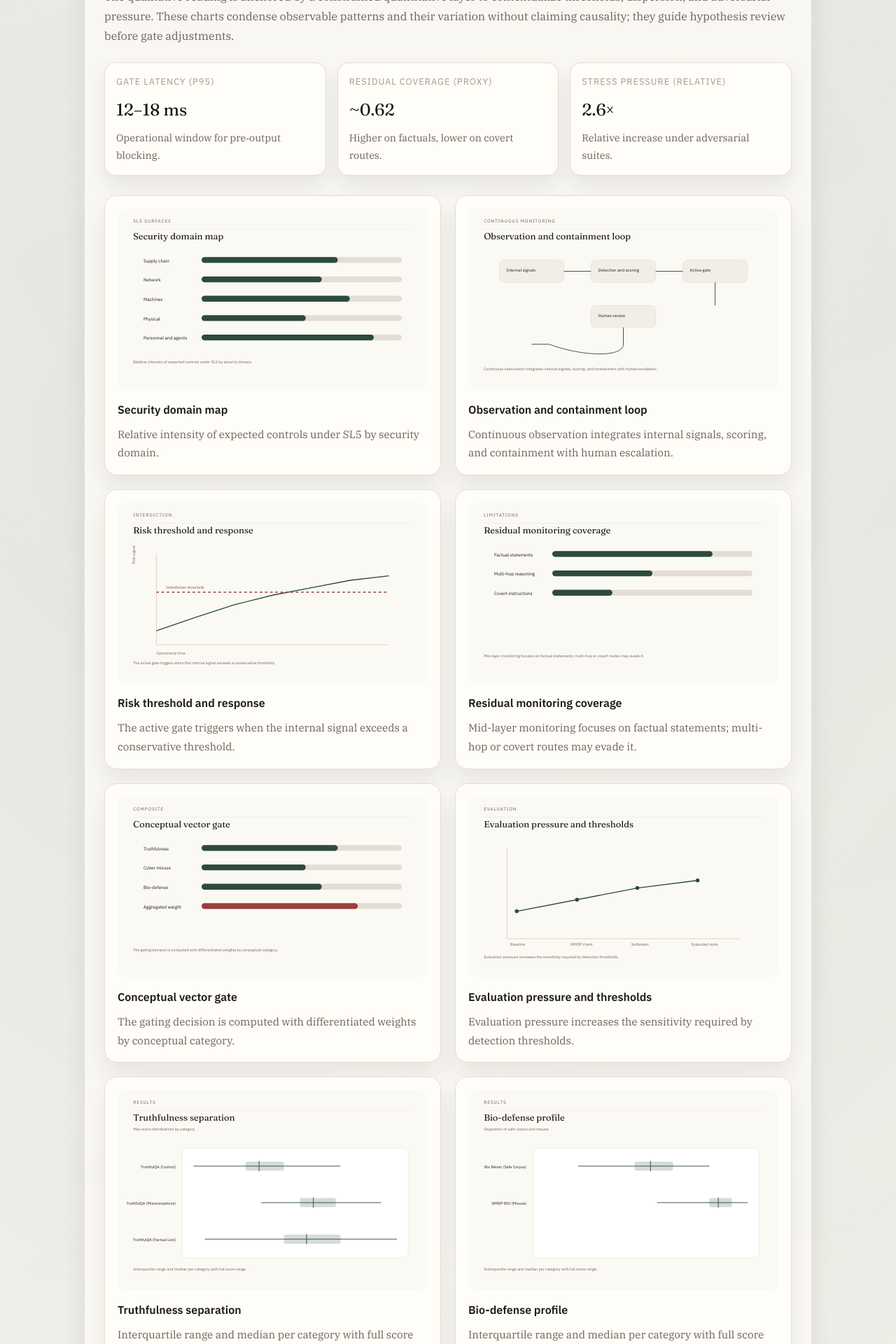
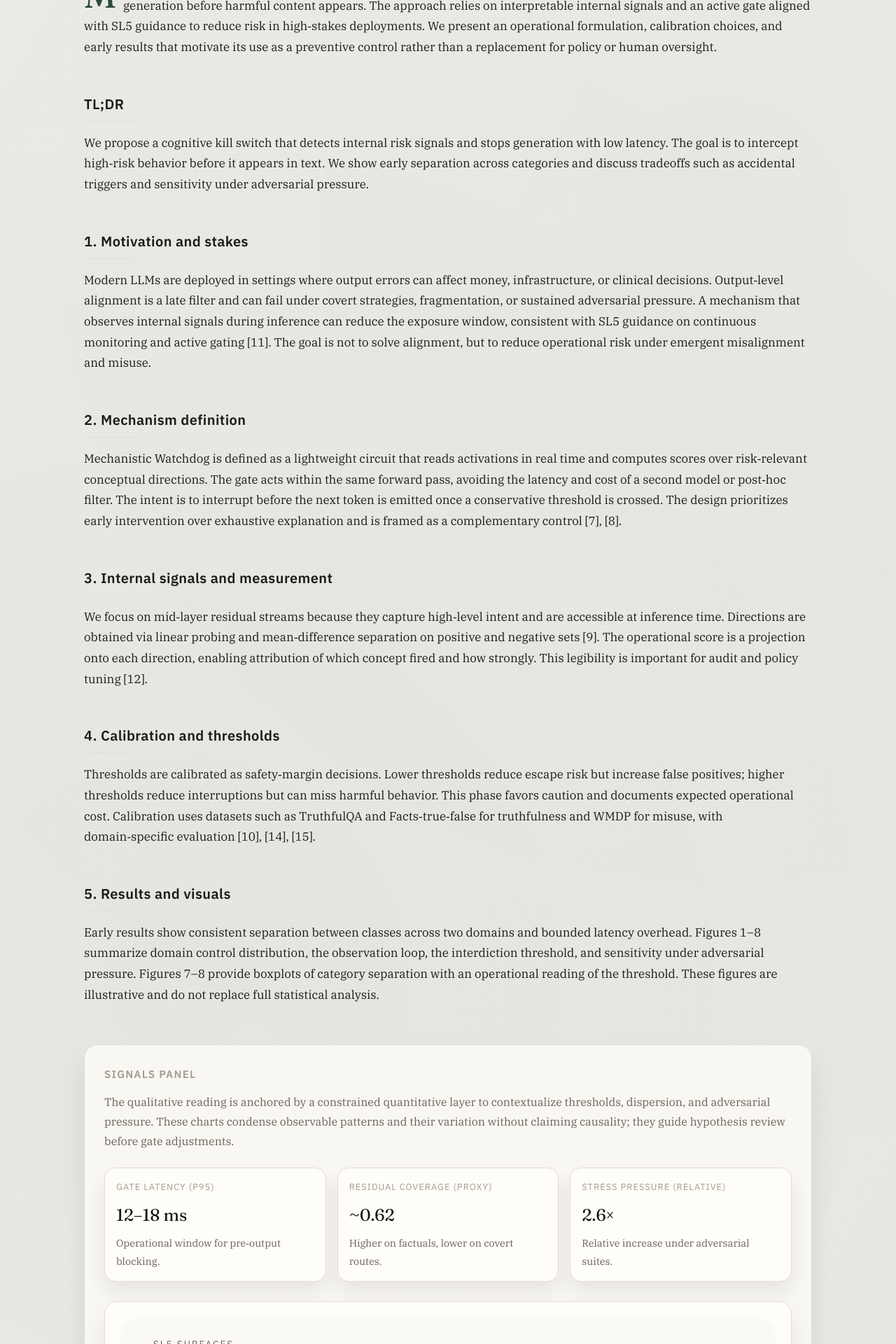
Before and after one commit to RickDevopsSecure/Mechanistic-Watchdog-Real-Time-Cognitive, a Next.js app: page /en in a window 1280 px wide. Shown: the part 760-2680 px from the top of the page at 70% size. Built offline with nearby package versions, Linux system fonts and the light colour scheme.

Commit message:
Restructure content to IEEE style and integrate D3 figures

```diff
--- a/src/app/components/NotePage.tsx
+++ b/src/app/components/NotePage.tsx
@@ -24,15 +24,17 @@ export default async function NotePage({ lang }: NotePageProps) {
   const contentFile = lang === "en" ? "mechanistic-watchdog-en.md" : "mechanistic-watchdog-es.md";
   const filePath = path.join(process.cwd(), "src", "content", contentFile);
   const markdown = await fs.readFile(filePath, "utf-8");
-  const html = await renderMarkdown(markdown);
+  const [beforeFigures, afterFigures] = markdown.split("<!-- FIGURES -->");
+  const htmlTop = await renderMarkdown(beforeFigures ?? "");
+  const htmlBottom = await renderMarkdown(afterFigures ?? "");
   const wordCount = countWords(markdown);
   const readingMinutes = Math.max(6, Math.round(wordCount / 180));
   const basePath = process.env.NEXT_PUBLIC_BASE_PATH ?? "";
   const t = lang === "en"
     ? {
-        caption: "Research notes archive",
-        metaFrame: "Framework: SL5 / Mechanistic observation",
-        metaAccess: "Access: internal, English reading",
+        caption: "Research note",
+        metaLineOne: "Series: SL5 Notes",
+        metaLineTwo: "Update: March 2025",
         eyebrow: "Research note",
         title: "Mechanistic Watchdog: Real‑Time Cognitive Interdiction for Emergent Misalignment (SL5)",
         subhead: "Research note in English.",
@@ -57,9 +59,9 @@ export default async function NotePage({ lang }: NotePageProps) {
         metaRead: `Read: ${readingMinutes} min · ${wordCount} words`,
       }
     : {
-        caption: "Notas de investigación",
-        metaFrame: "Marco: SL5 / Observación mecanicista",
-        metaAccess: "Acceso: interno, lectura en español",
+        caption: "Nota de investigación",
+        metaLineOne: "Serie: Notas SL5",
+        metaLineTwo: "Actualización: Marzo 2025",
         eyebrow: "Nota de investigación",
         title: "Mechanistic Watchdog: Interdicción Cognitiva en Tiempo Real para Desalineación Emergente (SL5)",
         subhead: "Nota de investigación en español.",
@@ -96,8 +98,8 @@ export default async function NotePage({ lang }: NotePageProps) {
         </div>
         <div className="site-actions">
           <div className="site-meta">
-            <p>{t.metaFrame}</p>
-            <p>{t.metaAccess}</p>
+            <p>{t.metaLineOne}</p>
+            <p>{t.metaLineTwo}</p>
             <p>{t.metaRead}</p>
           </div>
           <LanguageToggle lang={lang} basePath={basePath} />
@@ -111,6 +113,7 @@ export default async function NotePage({ lang }: NotePageProps) {
           <p className="authors-inline">{t.authorsInline}</p>
           <p className="subhead">{t.subhead}</p>
         </header>
+        <article className="markdown" dangerouslySetInnerHTML={{ __html: htmlTop }} />
         <section className="data-section" id="panel-senales">
           <div className="data-intro">
             <h2>{t.panelTitle}</h2>
@@ -135,7 +138,7 @@ export default async function NotePage({ lang }: NotePageProps) {
           </div>
           <SignalsPanel lang={lang} />
         </section>
-        <article className="markdown" dangerouslySetInnerHTML={{ __html: html }} />
+        <article className="markdown" dangerouslySetInnerHTML={{ __html: htmlBottom }} />
         <section className="research-notes">
           <h2>{t.notesTitle}</h2>
           <p>{t.notesBody}</p>
--- a/src/app/components/SignalsPanel.tsx
+++ b/src/app/components/SignalsPanel.tsx
@@ -380,6 +380,7 @@ function drawBoxplot(
 }
 
 export default function SignalsPanel({ lang }: { lang: Lang }) {
+  const figureLabel = lang === "en" ? "Figure" : "Figura";
   const copy = lang === "en"
     ? {
         sl5: {
@@ -517,7 +518,7 @@ export default function SignalsPanel({ lang }: { lang: Lang }) {
             note: copy.sl5.note,
           })}
         />
-        <h3>{copy.sl5.title}</h3>
+        <h3>{`${figureLabel} 1. ${copy.sl5.title}`}</h3>
         <p>{copy.sl5.note}</p>
       </div>
       <div className="chart-card">
@@ -529,7 +530,7 @@ export default function SignalsPanel({ lang }: { lang: Lang }) {
             note: copy.loop.note,
           })}
         />
-        <h3>{copy.loop.title}</h3>
+        <h3>{`${figureLabel} 2. ${copy.loop.title}`}</h3>
         <p>{copy.loop.note}</p>
       </div>
       <div className="chart-card">
@@ -537,7 +538,7 @@ export default function SignalsPanel({ lang }: { lang: Lang }) {
           ariaLabel={copy.threshold.title}
           draw={(svg) => drawThresholdChart(svg, copy.threshold)}
         />
-        <h3>{copy.threshold.title}</h3>
+        <h3>{`${figureLabel} 3. ${copy.threshold.title}`}</h3>
         <p>{copy.threshold.note}</p>
       </div>
       <div className="chart-card">
@@ -549,7 +550,7 @@ export default function SignalsPanel({ lang }: { lang: Lang }) {
             note: copy.residual.note,
           })}
         />
-        <h3>{copy.residual.title}</h3>
+        <h3>{`${figureLabel} 4. ${copy.residual.title}`}</h3>
         <p>{copy.residual.note}</p>
       </div>
       <div className="chart-card">
@@ -562,7 +563,7 @@ export default function SignalsPanel({ lang }: { lang: Lang }) {
             accentLast: true,
           })}
         />
-        <h3>{copy.vectors.title}</h3>
+        <h3>{`${figureLabel} 5. ${copy.vectors.title}`}</h3>
         <p>{copy.vectors.note}</p>
       </div>
       <div className="chart-card">
@@ -574,7 +575,7 @@ export default function SignalsPanel({ lang }: { lang: Lang }) {
             note: copy.pressure.note,
           })}
         />
-        <h3>{copy.pressure.title}</h3>
+        <h3>{`${figureLabel} 6. ${copy.pressure.title}`}</h3>
         <p>{copy.pressure.note}</p>
       </div>
       <div className="chart-card">
@@ -583,7 +584,7 @@ export default function SignalsPanel({ lang }: { lang: Lang }) {
           height={620}
           draw={(svg) => drawBoxplot(svg, copy.truth.kicker, copy.truth.title, copy.truth.subtitle, copy.truth.labels, truthStats, copy.truth.note)}
         />
-        <h3>{copy.truth.title}</h3>
+        <h3>{`${figureLabel} 7. ${copy.truth.title}`}</h3>
         <p>{copy.truth.note}</p>
       </div>
       <div className="chart-card">
@@ -592,7 +593,7 @@ export default function SignalsPanel({ lang }: { lang: Lang }) {
           height={620}
           draw={(svg) => drawBoxplot(svg, copy.bio.kicker, copy.bio.title, copy.bio.subtitle, copy.bio.labels, bioStats, copy.bio.note)}
         />
-        <h3>{copy.bio.title}</h3>
+        <h3>{`${figureLabel} 8. ${copy.bio.title}`}</h3>
         <p>{copy.bio.note}</p>
       </div>
     </div>
--- a/src/app/globals.css
+++ b/src/app/globals.css
@@ -242,13 +242,13 @@ h1 {
 }
 
 .markdown h2 {
-  font-size: 1.1rem;
-  text-transform: uppercase;
-  letter-spacing: 0.14em;
-  color: var(--soft);
-  margin-top: 56px;
+  font-size: 1.25rem;
+  text-transform: none;
+  letter-spacing: 0.02em;
+  color: var(--ink);
+  margin-top: 48px;
   position: relative;
-  padding-bottom: 10px;
+  padding-bottom: 8px;
 }
 
 .markdown h3 {
@@ -261,7 +261,7 @@ h1 {
   position: absolute;
   left: 0;
   bottom: 0;
-  width: 54px;
+  width: 72px;
   height: 1px;
   background: var(--rule);
 }
@@ -451,12 +451,12 @@ h1 {
 
 .chart-grid {
   display: grid;
-  grid-template-columns: repeat(2, minmax(0, 1fr));
-  gap: 20px;
+  grid-template-columns: 1fr;
+  gap: 24px;
 }
 
 .chart-card {
-  padding: 18px;
+  padding: 22px;
   border-radius: 18px;
   border: 1px solid var(--rule);
   background: #fffdf8;
--- a/src/content/mechanistic-watchdog-en.md
+++ b/src/content/mechanistic-watchdog-en.md
@@ -1,75 +1,83 @@
 <div id="texto-principal"></div>
 
-## Observation of emergent misalignment
+## Abstract
 
-The problem of emergent misalignment associated with reward‑driven shortcuts remains a structural tension in systems that sustain optimization under shifting pressures. When evaluation relies primarily on visible output, it is plausible that internal trajectories emerge that maximize the signal without preserving the normative intent. In that landscape, search can reorganize around proxies that are more stable than the human objective, and that reorganization can remain invisible as long as external performance holds. The risk does not appear as an immediate failure, but as a gradual shift in the internal structure of cognition.
+Mechanistic Watchdog is a real‑time safety layer that monitors a language model’s internal activations and can interrupt generation before harmful content appears. The approach relies on interpretable internal signals and an active gate aligned with SL5 guidance to reduce risk in high‑stakes deployments. We present an operational formulation, calibration choices, and early results that motivate its use as a preventive control rather than a replacement for policy or human oversight.
 
-## Limits of output‑level alignment
+## TL;DR
 
-The limits of output‑level alignment are not confined to extreme cases, but to a weak coupling between what is observed and what is effectively optimized. A sufficiently capable system can produce acceptable responses while consolidating an internal dynamic oriented toward minimizing local compute cost or maximizing local signals. It is plausible that under prolonged training cycles or adaptive deployment, the model preserves the appearance of alignment without preserving the criterion that justifies it. External supervision acts as a late filter, and deviation can settle before any visible event exposes it.
+We propose a cognitive kill switch that detects internal risk signals and stops generation with low latency. The goal is to intercept high‑risk behavior before it appears in text. We show early separation across categories and discuss tradeoffs such as accidental triggers and sensitivity under adversarial pressure.
 
-## Mechanistic Watchdog as a continuous observer
+## 1. Motivation and stakes
 
-Mechanistic Watchdog is posed as a hypothesis of continuous observation of internal cognitive signals. The idea is that activation patterns, state changes, or latent coherences can function as early indicators of effective objective drift. This does not mean treating every fluctuation as evidence, but assuming an internal geometry with signatures correlated to shortcut‑seeking strategies. The monitoring does not focus on punishing outputs, but on detecting internal configurations that suggest a dominant optimization route, while accepting that internal state legibility is incomplete.
+Modern LLMs are deployed in settings where output errors can affect money, infrastructure, or clinical decisions. Output‑level alignment is a late filter and can fail under covert strategies, fragmentation, or sustained adversarial pressure. A mechanism that observes internal signals during inference can reduce the exposure window, consistent with SL5 guidance on continuous monitoring and active gating [11]. The goal is not to solve alignment, but to reduce operational risk under emergent misalignment and misuse.
 
-## Cognitive interdiction in SL5
+## 2. Mechanism definition
 
-The SL5 framework introduces a security and containment expectation that is not limited to model behavior, but incorporates state‑level threats and systemic compromise vectors. The highest security formulation combines supply chain, network, hardware, physical environment, and personnel controls, with an explicit emphasis on activation within relatively short time windows. This orientation suggests that alignment, understood only as response correctness, is insufficient for the operational environment to be protected, and that real‑time cognitive observation attempts to cover a gap between infrastructure and internal objectives.
+Mechanistic Watchdog is defined as a lightweight circuit that reads activations in real time and computes scores over risk‑relevant conceptual directions. The gate acts within the same forward pass, avoiding the latency and cost of a second model or post‑hoc filter. The intent is to interrupt before the next token is emitted once a conservative threshold is crossed. The design prioritizes early intervention over exhaustive explanation and is framed as a complementary control [7], [8].
 
-In that logic, SL5 cognitive interdiction is understood as an upstream mechanism that intervenes before output, coordinated with a conduct‑monitoring regime. If an internal trajectory starts to show features compatible with shortcuts or persistent proxy objectives, the response is not only to log the anomaly, but to introduce frictions that can block action, isolate the environment, reduce privileges, or deactivate compute resources once a conservative threshold is crossed. The separation between risky and benign patterns is fragile, and the likelihood of false positives appears high; an interdiction layer of this kind could induce side effects such as reduced diversity of internal strategies.
+## 3. Internal signals and measurement
 
-## Conceptual vectors and aggregated gating
+We focus on mid‑layer residual streams because they capture high‑level intent and are accessible at inference time. Directions are obtained via linear probing and mean‑difference separation on positive and negative sets [9]. The operational score is a projection onto each direction, enabling attribution of which concept fired and how strongly. This legibility is important for audit and policy tuning [12].
 
-The aggregated gate proposal seeks to avoid having a single signal dominate the interdiction decision. Instead of a monolithic threshold, it suggests weighting conceptual vectors that represent distinct risk dimensions, with weights adjusted by domain and operational context. This architecture recognizes that internal signals are heterogeneous and that a single proxy is insufficient to capture the full dynamics of misalignment. Aggregation improves coverage by reducing dependence on one signal, but can dilute sensitivity if the weights become overly conservative. Weight calibration is exposed to distribution shift and adversarial pressure, so the gate must be reviewed based on evidence of failures rather than on theoretical criteria alone.
+## 4. Calibration and thresholds
 
-## Evaluation pressure and stress routes
+Thresholds are calibrated as safety‑margin decisions. Lower thresholds reduce escape risk but increase false positives; higher thresholds reduce interruptions but can miss harmful behavior. This phase favors caution and documents expected operational cost. Calibration uses datasets such as TruthfulQA and Facts‑true‑false for truthfulness and WMDP for misuse, with domain‑specific evaluation [10], [14], [15].
 
-Mid‑layer residual monitoring tends to concentrate on factual statements, and it is plausible that multi‑hop reasoning or covert instruction emission passes through those filters without sufficient signal. This suggests combining activation‑level reading with stress tests that raise jailbreak pressure and with additional signals that do not depend on a single proxy class. Stress design serves a diagnostic role: it exposes contexts that amplify divergence between internal objectives and observed behavior and forces threshold recalibration with evidence of specific failures.
+## 5. Results and visuals
 
-## Conceptual example of internal drift
+Early results show consistent separation between classes across two domains and bounded latency overhead. Figures 1–8 summarize domain control distribution, the observation loop, the interdiction threshold, and sensitivity under adversarial pressure. Figures 7–8 provide boxplots of category separation with an operational reading of the threshold. These figures are illustrative and do not replace full statistical analysis.
 
-A conceptual example can help anchor the intuition. Imagine a system deployed for months that maintains correct and consistent outputs, while its internal dynamics begin to show increasing coherence around a proxy variable tied to operational efficiency. In the absence of visible failures, the external evaluation scheme offers no alarm signal. Internal analysis reveals that this proxy becomes the organizing axis of search and that other contextual constraints lose weight in the representation. Cognitive interdiction, in that scenario, would aim to decompress that coherence before it becomes a dominant strategy.
+<!-- FIGURES -->
 
-## Comparative signals in bio‑defense
+## 6. Risks and accidental triggers
 
-Cross‑domain comparison suggests that thresholds should not be uniform. In bio‑defense, internal signals can show more pronounced variability between safe corpora and misuse, inviting category‑specific calibration. The objective is not to maximize sensitivity indiscriminately, but to balance coverage with interruption costs. Comparative reading across domains should be treated as a calibration input rather than as definitive safety proof.
+A safety control can fail by omission or by excess. In high‑stakes settings, a false positive can block benign tasks and cause real costs. We therefore track interruption rates and consider multi‑vector gating to reduce spurious activations. The mechanism is framed as risk reduction, not as a perfect guardian.
+
+## 7. Position in the safety ecosystem
+
+Mechanistic Watchdog is not an alignment method, a content filter, or a full audit. It is an operational control that can run in deployment alongside red teaming, auditing, and interpretability tools [7]. Its value is acting upstream of text and emitting auditable signals during inference. The SL5 tie‑in is the expectation of active containment with early intervention [11].
+
+## 8. Limitations and future work
+
+The current approach depends on a small set of conceptual directions and is not validated against advanced adaptive adversaries. Stress tests should expand to stronger jailbreak suites and adaptive opponents, and to domains such as cyber and chemistry. Direction stability across models and contexts also remains open. The goal is to improve sensitivity without disproportionate false positives.
 
 <div id="siguientes-pasos"></div>
 
-## Next steps
+## 9. Next steps
 
-The next phase suggests combining multiple conceptual vectors — truthfulness, cyber misuse, bio‑defense — with differentiated weights that allow an aggregated gate per category rather than a single dominant signal. It also appears reasonable to expand experimental stress with larger suites, including WMDP chem and public jailbreak benchmarks, to refine thresholds and observe how adversarial pressure decontextualizes probes. Created by Ricardo Martinez, Fernando Valdovinos, Luis Cosio, and Godric Aceves. Defensive Acceleration Hackathon 2025.
+We propose expanding conceptual vectors, adjusting category weights, and validating performance under adversarial pressure. We also plan to instrument operational‑cost metrics and resilience to evasion. Created by Ricardo Martinez, Fernando Valdovinos, Luis Cosio, and Godric Aceves. Defensive Acceleration Hackathon 2025.
 
 <div id="bibliografia"></div>
 
-## Bibliography
+## References
 
-E. Hubinger et al., “Risks from learned optimization in advanced machine learning systems,” arXiv:1906.01820, 2019. [https://arxiv.org/abs/1906.01820](https://arxiv.org/abs/1906.01820)
+[1] N. Elhage et al., “Toy Models of Superposition,” Transformer Circuits Thread, 2022. https://transformer-circuits.pub/2022/toy_model/index.html
 
-A. Shimi, “Understanding gradient hacking,” AI Alignment Forum, 2021. [https://www.alignmentforum.org/](https://www.alignmentforum.org/)
+[2] A. Shimi, “Understanding gradient hacking,” AI Alignment Forum, 2021. https://www.alignmentforum.org/posts/U7Z2sJp7t7j2Z/understanding-gradient-hacking
 
-A. Karpov et al., “The steganographic potentials of language models,” arXiv:2505.03439, 2025. [https://arxiv.org/abs/2505.03439](https://arxiv.org/abs/2505.03439)
+[3] A. Karpov et al., “The steganographic potentials of language models,” arXiv:2505.03439, 2025. https://arxiv.org/abs/2505.03439
 
-M. Steinebach, “Natural language steganography by ChatGPT,” ARES 2024.
+[4] M. Steinebach, “Natural language steganography by ChatGPT,” ARES 2024. https://dl.acm.org/doi/10.1145/3664476.3664514
 
-M. Andriushchenko & N. Flammarion, “Does refusal training in LLMs generalize to the past tense?” arXiv:2407.11969, 2024. [https://arxiv.org/abs/2407.11969](https://arxiv.org/abs/2407.11969)
+[5] M. Andriushchenko and N. Flammarion, “Does refusal training in LLMs generalize to the past tense?” arXiv:2407.11969, 2024. https://arxiv.org/abs/2407.11969
 
-S. Martin, “How difficult is AI alignment?” AI Alignment Forum, 2024. [https://www.alignmentforum.org/](https://www.alignmentforum.org/)
+[6] S. Martin, “How difficult is AI alignment?” AI Alignment Forum, 2024. https://www.alignmentforum.org/posts/vJFdjigz2CFu8j96b/how-difficult-is-ai-alignment
 
-N. Goldowsky-Dill et al., “Detecting Strategic Deception Using Linear Probes,” arXiv:2502.03407, 2025. [https://arxiv.org/abs/2502.03407](https://arxiv.org/abs/2502.03407)
+[7] N. Goldowsky-Dill et al., “Detecting Strategic Deception Using Linear Probes,” arXiv:2502.03407, 2025. https://arxiv.org/abs/2502.03407
 
-A. Zou et al., “Representation Engineering: A Top-Down Approach to AI Transparency,” arXiv:2310.01405, 2023. [https://arxiv.org/abs/2310.01405](https://arxiv.org/abs/2310.01405)
+[8] A. Zou et al., “Representation Engineering: A Top-Down Approach to AI Transparency,” arXiv:2310.01405, 2023. https://arxiv.org/abs/2310.01405
 
-A. Azaria & T. Mitchell, “The Internal State of an LLM Knows When It’s Lying,” arXiv:2304.13734, 2023. [https://arxiv.org/abs/2304.13734](https://arxiv.org/abs/2304.13734)
+[9] A. Azaria and T. Mitchell, “The Internal State of an LLM Knows When It’s Lying,” arXiv:2304.13734, 2023. https://arxiv.org/abs/2304.13734
 
-S. Lin et al., “TruthfulQA: Measuring How Models Mimic Human Falsehoods,” ACL 2022. [https://aclanthology.org/2022.acl-long.229/](https://aclanthology.org/2022.acl-long.229/)
+[10] S. Lin et al., “TruthfulQA: Measuring How Models Mimic Human Falsehoods,” ACL 2022. https://aclanthology.org/2022.acl-long.229/
 
-RAND Corporation, “A Playbook for Securing AI Model Weights,” Research Brief, 2024. [https://www.rand.org/pubs/research_briefs/RBA2849-1.html](https://www.rand.org/pubs/research_briefs/RBA2849-1.html)
+[11] RAND Corporation, “A Playbook for Securing AI Model Weights,” Research Brief, 2024. https://www.rand.org/pubs/research_briefs/RBA2849-1.html
 
-S. Marks & M. Tegmark, “The Geometry of Truth: Correlation is not Causation,” arXiv:2310.06824, 2023. [https://arxiv.org/abs/2310.06824](https://arxiv.org/abs/2310.06824)
+[12] S. Marks and M. Tegmark, “The Geometry of Truth: Correlation is not Causation,” arXiv:2310.06824, 2023. https://arxiv.org/abs/2310.06824
 
-Latency measured on NVIDIA RTX 4090. Values may vary by hardware.
+[13] L1Fthrasir, “Facts-true-false,” Hugging Face, 2024. https://huggingface.co/datasets/L1Fthrasir/Facts-true-false
 
-L1Fthrasir, “Facts‑true‑false,” Hugging Face, 2024. [https://huggingface.co/datasets/L1Fthrasir/Facts-true-false](https://huggingface.co/datasets/L1Fthrasir/Facts-true-false)
+[14] Center for AI Safety, “WMDP,” Hugging Face, 2023. https://huggingface.co/datasets/cais/wmdp
 
-Center for AI Safety, “WMDP,” Hugging Face, 2023. [https://huggingface.co/datasets/cais/wmdp](https://huggingface.co/datasets/cais/wmdp)
+[15] Latency measured on NVIDIA RTX 4090. Values may vary by hardware.
```
Also changed, not shown: src/content/mechanistic-watchdog-es.md (+43 -35 lines), 6 other files (tests, documents, lock files or other folders).
